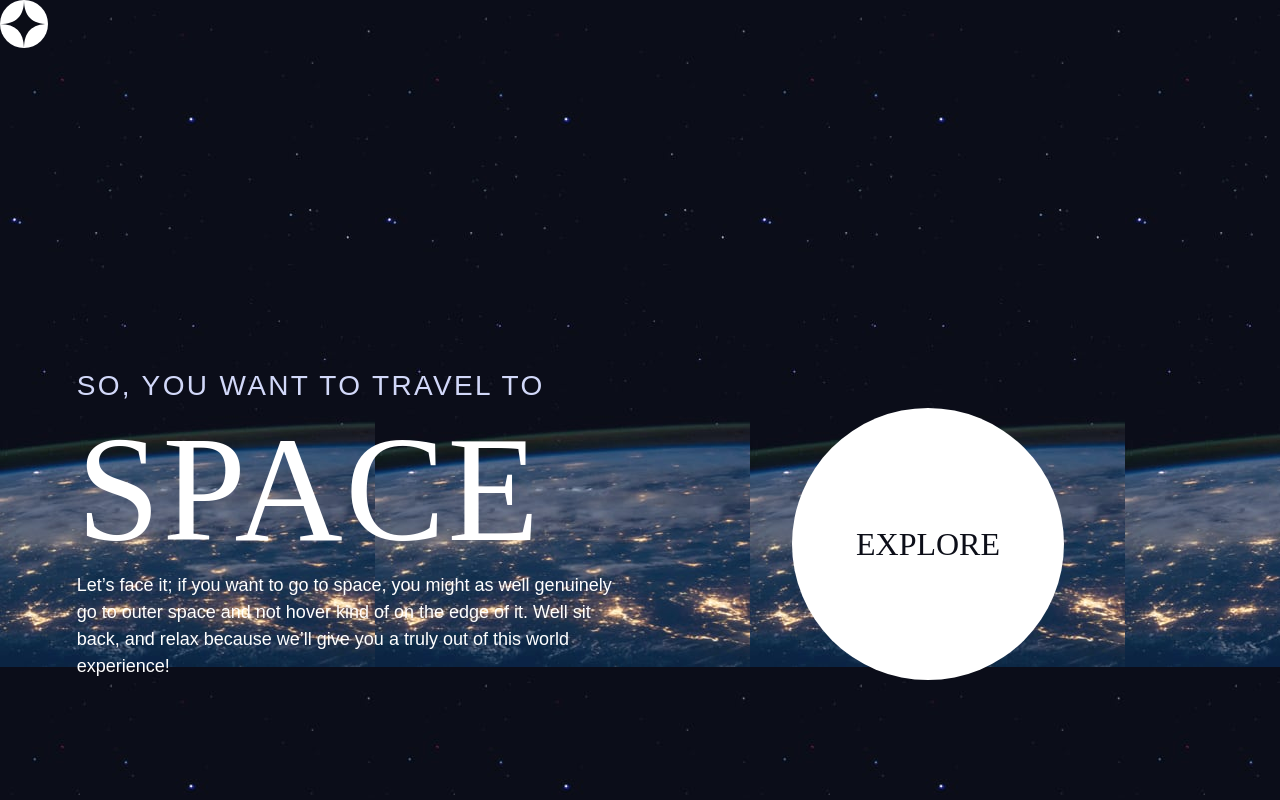
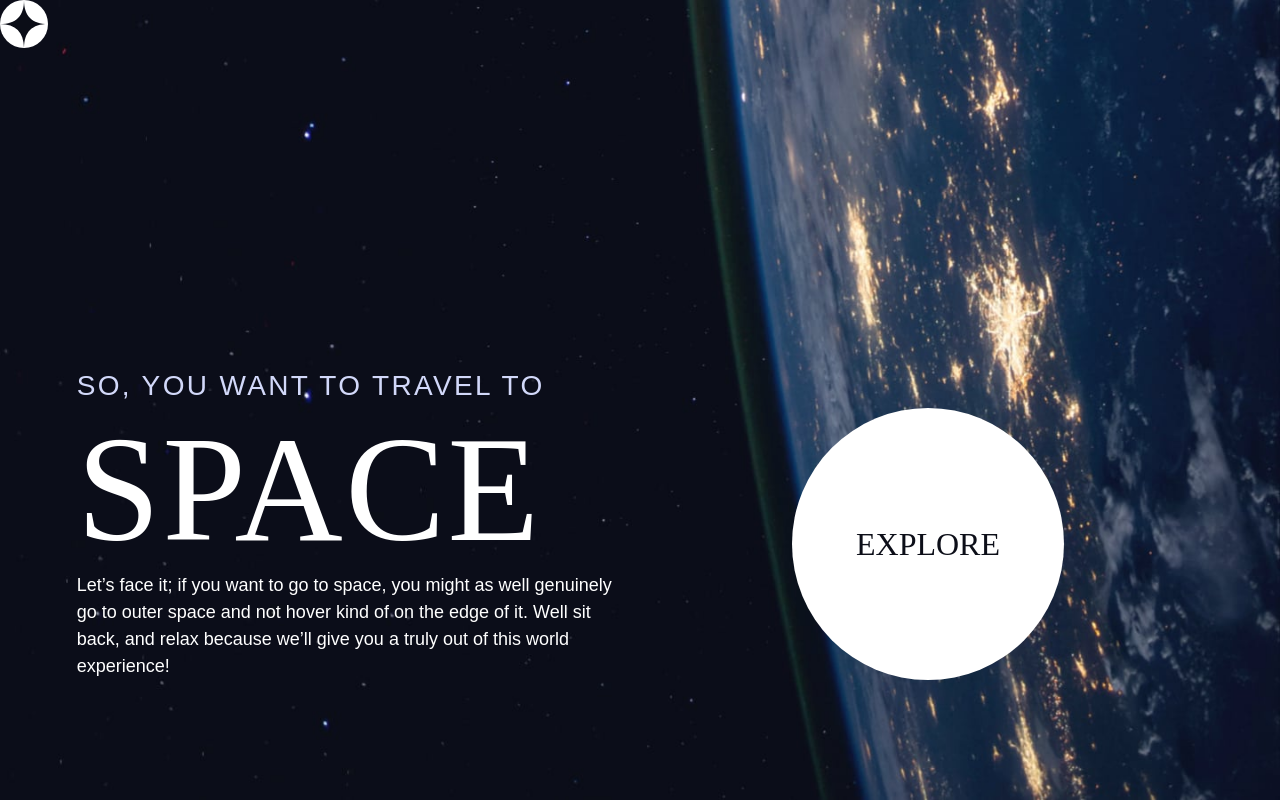
Before and after one commit to advide2001/express-api-template, a website built with Vite: page index.html in a window 1280 px wide. Built offline with nearby package versions, Linux system fonts and the light colour scheme.

Commit message:
Implemented responsive bg-images

```diff
--- a/sass/layouts/_layout.scss
+++ b/sass/layouts/_layout.scss
@@ -1,5 +1,5 @@
 /* HOME PAGE LAYOUT */
-@media (min-width: 45em) {
+@media (min-width: 60.25em) {
   .grid-container {
     text-align: left;
     grid-template-columns:
@@ -25,4 +25,18 @@
 
 .home {
   background-image: url("../../images/home/background-home-mobile.jpg");
+  background-size: cover;
+  background-position: bottom center;
 }
+
+@media (min-width: 35em) {
+  .home {
+    background-image: url("../../images/home/background-home-tablet.jpg");
+  }
+}
+
+@media (min-width: 60.25em) {
+  .home {
+    background-image: url("../../images/home/background-home-desktop.jpg");
+  }
+}
```
